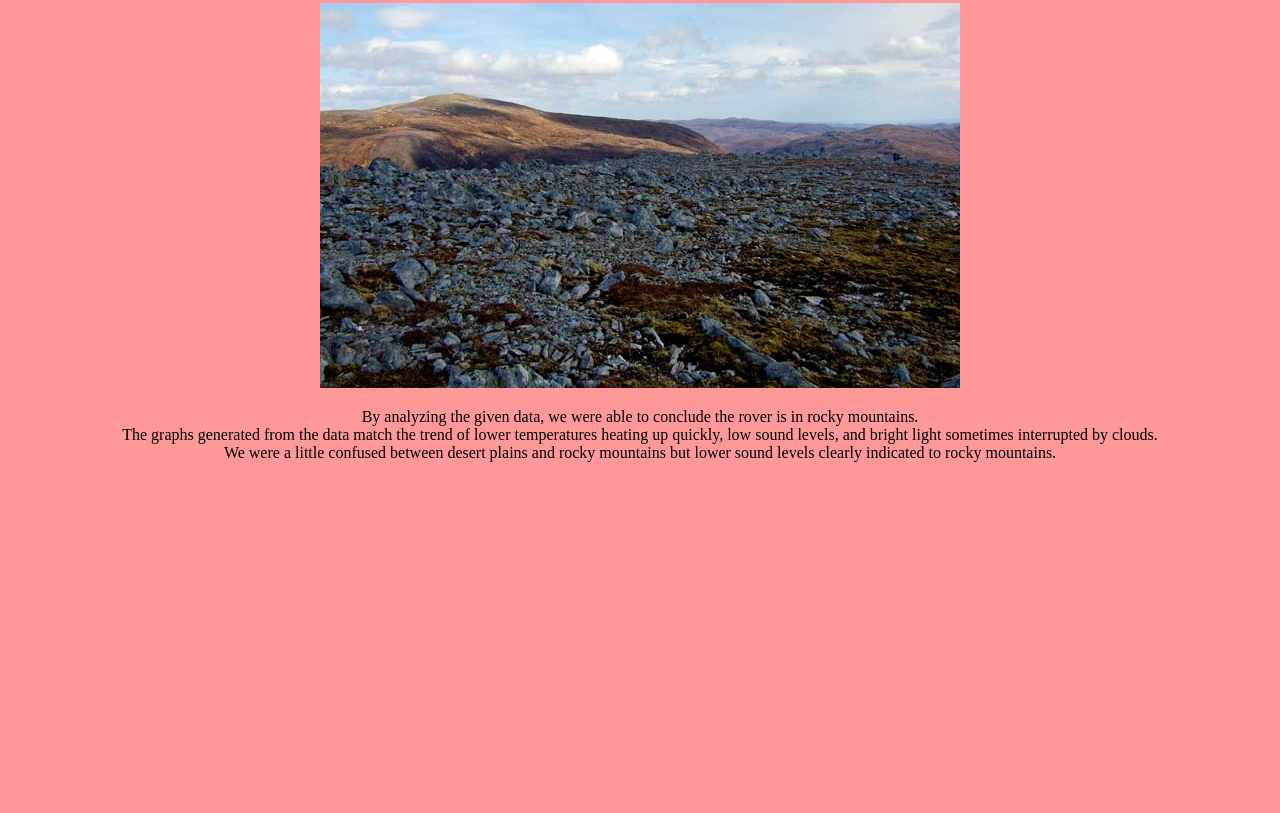
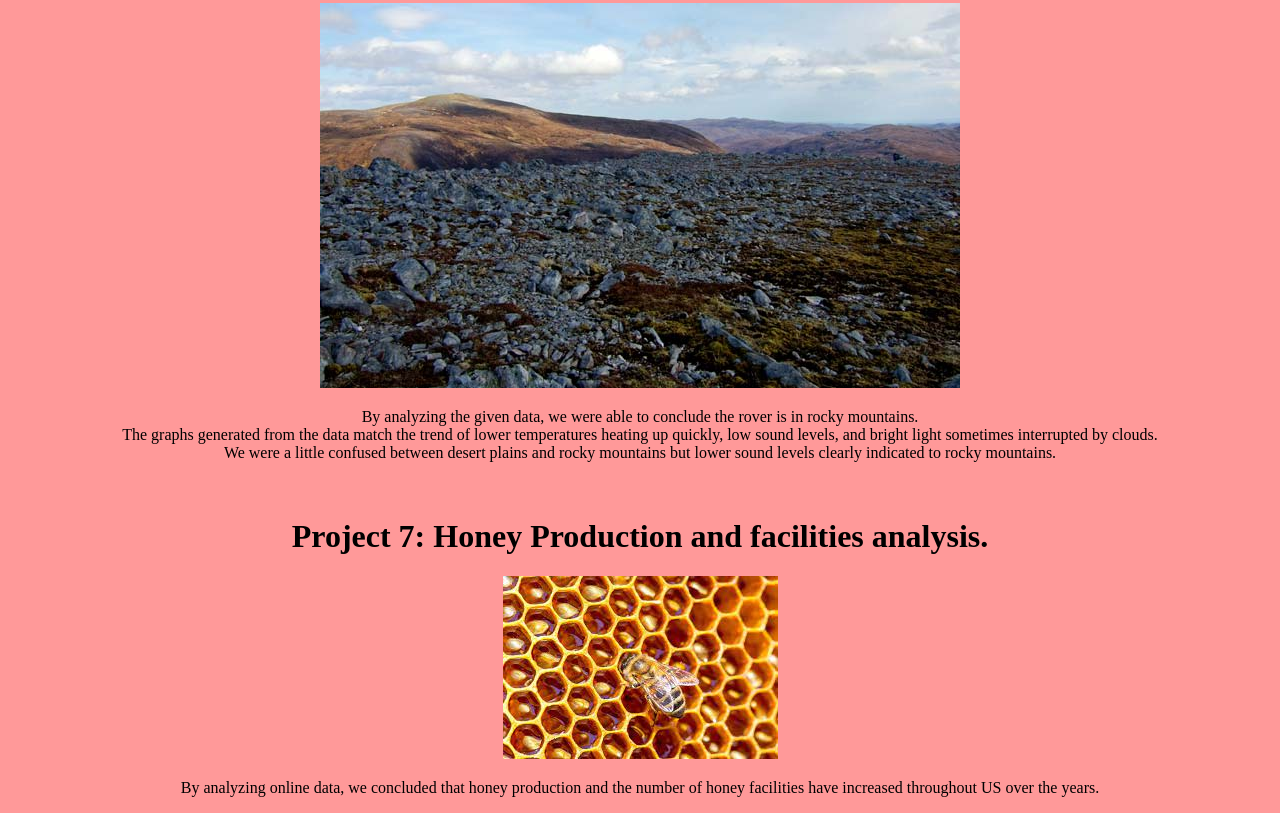
Before and after one commit to aaditj1962161/cspwebsite, a plain HTML site: page portfolio.html in a window 1280 px wide. Shown: the part 3427-4240 px from the top of the page. Before the commit the page ends 3905 px from the top, so only its background shows below. Drawn offline with Linux system fonts and the light colour scheme.

Commit message:
Update portfolio.html

```diff
--- a/portfolio.html
+++ b/portfolio.html
@@ -43,13 +43,12 @@
       <img src="images/rocky.jpg">
      <p> By analyzing the given data, we were able to conclude the rover is in rocky mountains. <br> The graphs generated from the data match the trend of lower temperatures heating up quickly, low sound levels, and bright light sometimes interrupted by clouds.
      <br> We were a little confused between desert plains and rocky mountains but lower sound levels clearly indicated to rocky mountains. </p>
-    <!--
+
     <br>
-    <h1>   Using netlogo do remix of illusions.</h1>
-      <a href="images/Optical Illusions.nlogo" download>
-       <img src="images/optical.jpg" height="300">
+    <h1> Project 7: Honey Production and facilities analysis.</h1>
+      <img src="images/bee.jpg">
+	    <p> By analyzing online data, we concluded that honey production and the number of honey facilities have increased throughout US over the years. </p>
       </a>
-    -->
     </center>
 	  </body>
 	</html>
```
